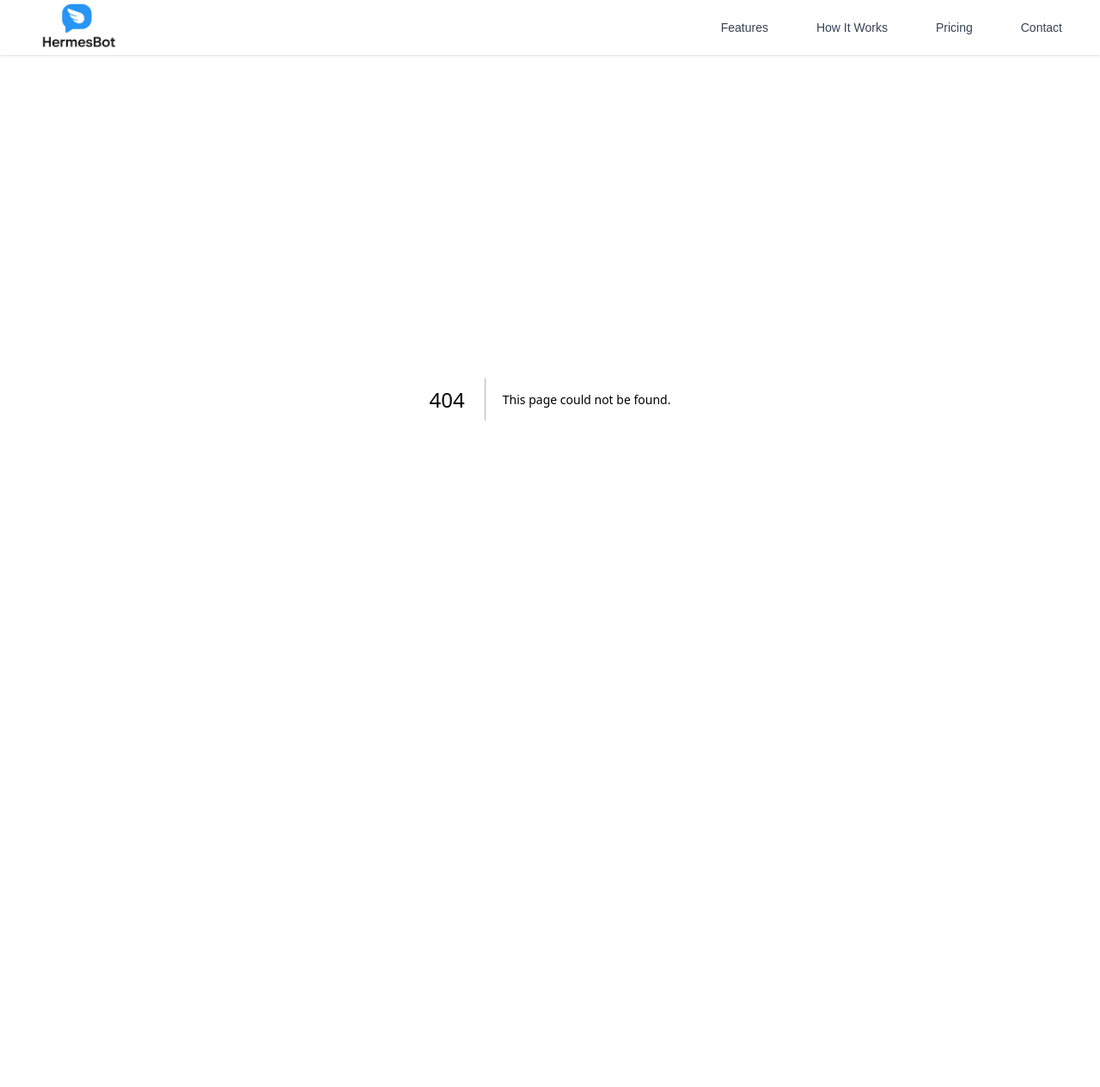
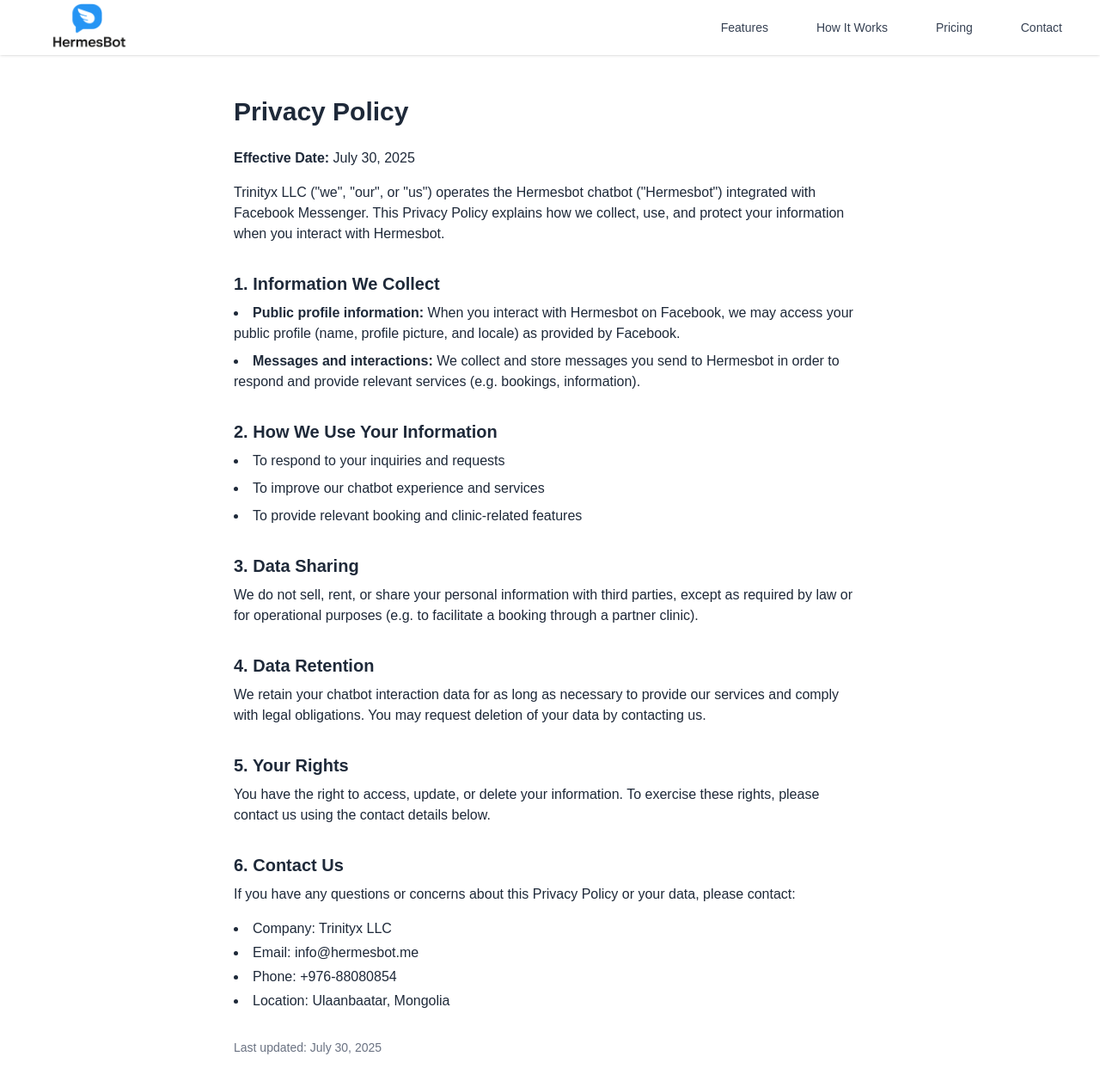
Before and after one commit to Hermesb0t/landing_page, a Next.js app: page /privacy in a window 1280 px wide. Before the commit this address had no page. Shown: the top 1264 px of the page at 86% size. Before the commit the page ends 864 px from the top, so only its background shows below. Built offline with nearby package versions, Linux system fonts and the light colour scheme.

Commit message:
add privacy policy page

```diff
--- /dev/null
+++ b/app/privacy/page.tsx
@@ -0,0 +1,61 @@
+export const metadata = {
+    title: "Privacy Policy | Hermesbot",
+    description: "Privacy Policy for Hermesbot chatbot by Trinityx LLC.",
+};
+
+export default function PrivacyPolicyPage() {
+    return (
+      <main className="max-w-3xl mx-auto px-4 py-12 text-gray-800">
+        <h1 className="text-3xl font-bold mb-6">Privacy Policy</h1>
+
+        <p className="mb-4">
+          <strong>Effective Date:</strong> July 30, 2025
+        </p>
+
+        <p className="mb-4">
+          Trinityx LLC ("we", "our", or "us") operates the Hermesbot chatbot ("Hermesbot") integrated with Facebook Messenger. This Privacy Policy explains how we collect, use, and protect your information when you interact with Hermesbot.
+        </p>
+
+        <h2 className="text-xl font-semibold mt-8 mb-2">1. Information We Collect</h2>
+        <ul className="list-disc list-inside space-y-2">
+          <li><strong>Public profile information:</strong> When you interact with Hermesbot on Facebook, we may access your public profile (name, profile picture, and locale) as provided by Facebook.</li>
+          <li><strong>Messages and interactions:</strong> We collect and store messages you send to Hermesbot in order to respond and provide relevant services (e.g. bookings, information).</li>
+        </ul>
+
+        <h2 className="text-xl font-semibold mt-8 mb-2">2. How We Use Your Information</h2>
+        <ul className="list-disc list-inside space-y-2">
+          <li>To respond to your inquiries and requests</li>
+          <li>To improve our chatbot experience and services</li>
+          <li>To provide relevant booking and clinic-related features</li>
+        </ul>
+
+        <h2 className="text-xl font-semibold mt-8 mb-2">3. Data Sharing</h2>
+        <p className="mb-4">
+          We do not sell, rent, or share your personal information with third parties, except as required by law or for operational purposes (e.g. to facilitate a booking through a partner clinic).
+        </p>
+
+        <h2 className="text-xl font-semibold mt-8 mb-2">4. Data Retention</h2>
+        <p className="mb-4">
+          We retain your chatbot interaction data for as long as necessary to provide our services and comply with legal obligations. You may request deletion of your data by contacting us.
+        </p>
+
+        <h2 className="text-xl font-semibold mt-8 mb-2">5. Your Rights</h2>
+        <p className="mb-4">
+          You have the right to access, update, or delete your information. To exercise these rights, please contact us using the contact details below.
+        </p>
+
+        <h2 className="text-xl font-semibold mt-8 mb-2">6. Contact Us</h2>
+        <p className="mb-4">
+          If you have any questions or concerns about this Privacy Policy or your data, please contact:
+        </p>
+        <ul className="list-inside list-disc space-y-1">
+          <li>Company: Trinityx LLC</li>
+          <li>Email: info@hermesbot.me</li>
+          <li>Phone: +976-88080854</li>
+          <li>Location: Ulaanbaatar, Mongolia</li>
+        </ul>
+
+        <p className="mt-8 text-sm text-gray-500">Last updated: July 30, 2025</p>
+      </main>
+    );
+  }
--- a/components/Contact.tsx
+++ b/components/Contact.tsx
@@ -2,11 +2,49 @@
 export default function Contact() {
     return (
       <section id="contact" className="py-20 bg-white">
-        <div className="max-w-3xl mx-auto px-4 sm:px-6 lg:px-8">
-          <div className="text-center mb-12">
-            <h2 className="text-3xl font-bold text-gray-900 mb-4">Contact Us</h2>
-            <p className="text-gray-600 text-lg">Have questions? We&apos;d love to hear from you.</p>
+        <div className="max-w-7xl mx-auto px-4 sm:px-6 lg:px-8">
+          <div className="md:flex">
+            {/* Contact Info */}
+                <div className="md:w-1/2 mb-12 md:mb-0 md:pr-12">
+                  <h2 className="text-3xl font-bold text-gray-900 mb-6">Get In Touch</h2>
+                  <p className="text-gray-600 mb-8">
+                    Have questions or want to learn more about our chatbot solutions? Fill out the form and our team will get back to you within 24 hours.
+                  </p>
+
+                  <div className="space-y-6">
+                    <div className="flex items-start">
+                      <div className="bg-blue-100 p-3 rounded-full mr-4">
+                        <span className="text-blue-600 text-lg">📧</span>
                       </div>
+                      <div>
+                        <h4 className="font-semibold text-gray-900">Email Us</h4>
+                        <p className="text-gray-600">info@hermesbot.me</p>
+                      </div>
+                    </div>
+
+                    <div className="flex items-start">
+                      <div className="bg-blue-100 p-3 rounded-full mr-4">
+                        <span className="text-blue-600 text-lg">📞</span>
+                      </div>
+                      <div>
+                        <h4 className="font-semibold text-gray-900">Call Us</h4>
+                        <p className="text-gray-600">+976 88080854</p>
+                      </div>
+                    </div>
+
+                    <div className="flex items-start">
+                      <div className="bg-blue-100 p-3 rounded-full mr-4">
+                        <span className="text-blue-600 text-lg">📍</span>
+                      </div>
+                      <div>
+                        <h4 className="font-semibold text-gray-900">Visit Us</h4>
+                        <p className="text-gray-600">Ulaanbaatar, Mongolia</p>
+                      </div>
+                    </div>
+                  </div>
+                </div>
+            {/* Contact Form */}
+            <div className="md:w-1/2">
                 <form
                     action="https://formspree.io/f/mldllndn"
                     method="POST"
@@ -56,6 +94,8 @@
                     </button>
                 </form>
             </div>
+          </div>
+        </div>
       </section>
     )
   }
--- a/components/Footer.tsx
+++ b/components/Footer.tsx
@@ -1,10 +1,57 @@
 // components/Footer.tsx
+import { FaFacebookMessenger, FaFacebookF, FaTwitter, FaInstagram, FaLinkedinIn } from "react-icons/fa";
+import Image from 'next/image';
+;
+
 export default function Footer() {
     return (
-      <footer className="bg-gray-100 py-8 mt-20">
-        <div className="max-w-7xl mx-auto px-4 text-center text-gray-600">
-          &copy; {new Date().getFullYear()} Trinityx LLC. All rights reserved.
+        <footer className="bg-gray-900 text-white py-12">
+        <div className="max-w-7xl mx-auto px-4 sm:px-6 lg:px-8">
+          <div className="md:flex md:justify-between">
+            <div className="mb-8 md:mb-0">
+              <div className="flex items-center mb-4">
+                <Image
+                    src="/images/logo.png"
+                    alt="HermesBot Logo"
+                    width={100}
+                    height={30}
+                    className="h-15 w-auto"
+                />
+                <span className="text-xl font-bold ml-0.1">HermesBot</span>
+              </div>
+              <p className="text-gray-400 max-w-xs">
+                AI-powered Facebook Chatbot solutions to help your business grow and engage customers 24/7.
+              </p>
+            </div>
+
+            <div className="grid grid-cols-2 md:grid-cols-3 gap-8">
+              <div>
+                <h3 className="text-sm font-semibold text-gray-400 uppercase tracking-wider mb-4">Product</h3>
+                <ul className="space-y-2">
+                  <li><a href="#features" className="text-gray-300 hover:text-white transition-colors">Features</a></li>
+                  <li><a href="#pricing" className="text-gray-300 hover:text-white transition-colors">Pricing</a></li>
+                  <li><a href="#how-it-works" className="text-gray-300 hover:text-white transition-colors">How it works</a></li>
+                  <li><a href="/privacy" className="text-gray-300 hover:text-white transition-colors">Privacy Policy</a></li>
+                </ul>
+              </div>
+            </div>
+          </div>
+
+          <div className="mt-12 pt-8 border-t border-gray-800 flex flex-col md:flex-row justify-between items-center">
+            <p className="text-gray-400 text-sm mb-4 md:mb-0">© 2025 Trinityx. All rights reserved.</p>
+            <div className="flex space-x-6">
+              <a href="#" className="text-gray-400 hover:text-white transition-colors">
+                <FaFacebookF />
+              </a>
+              <a href="#" className="text-gray-400 hover:text-white transition-colors">
+                <FaTwitter />
+              </a>
+              <a href="#" className="text-gray-400 hover:text-white transition-colors">
+                <FaInstagram />
+              </a>
+            </div>
+          </div>
         </div>
       </footer>
     )
-  }
+}
--- a/components/Hero.tsx
+++ b/components/Hero.tsx
@@ -1,7 +1,7 @@
 // components/Hero.tsx
 export default function Hero() {
     return (
-      <section className="hero-gradient text-white">
+      <section id="hero" className="hero-gradient text-white">
         <div className="max-w-7xl mx-auto px-4 sm:px-6 lg:px-8 py-20 md:py-32">
           <div className="md:flex items-center">
             <div className="md:w-1/2 mb-10 md:mb-0">
--- a/components/Navbar.tsx
+++ b/components/Navbar.tsx
@@ -15,6 +15,7 @@
         <div className="flex justify-between h-16">
           <div className="flex items-center">
             <div className="flex-shrink-0 flex items-center">
+              <a href="/" className="text-gray-700 hover:text-blue-600 px-3 py-2 text-sm font-medium">
                 <Image
                     src="/images/logo.png"  // Public folder path
                     alt="HermesBot Logo"
@@ -22,6 +23,7 @@
                     height={40}             // Adjust height as needed
                     className="h-30 w-auto" // Tailwind styling
                 />
+              </a>
             </div>
           </div>
           <div className="hidden md:flex items-center space-x-8">
```
Also changed, not shown: package.json (+7 -5 lines), 1 other file (tests, documents, lock files or other folders). Lines whose indentation alone changed are shown as unchanged.
